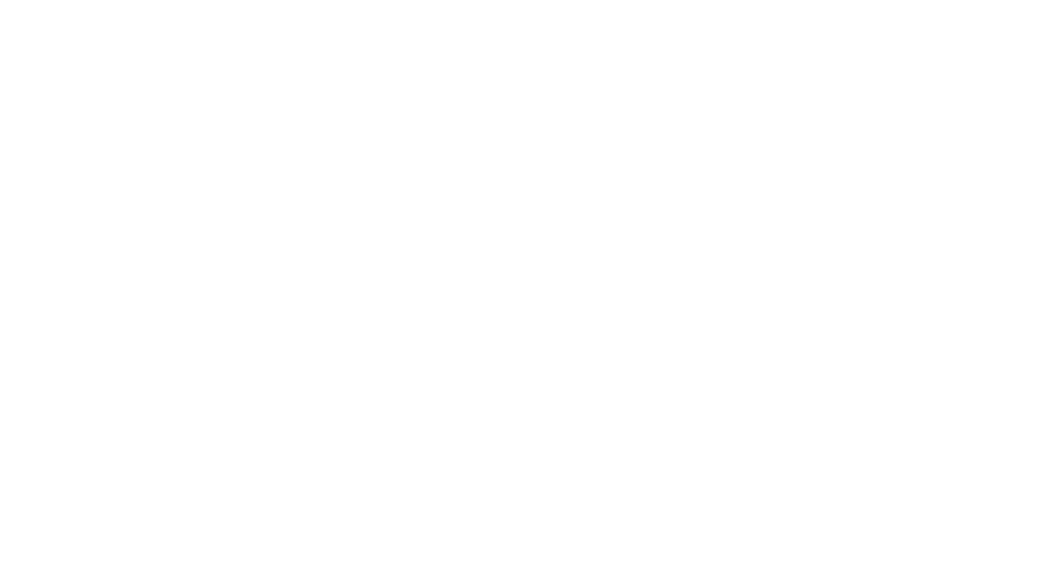
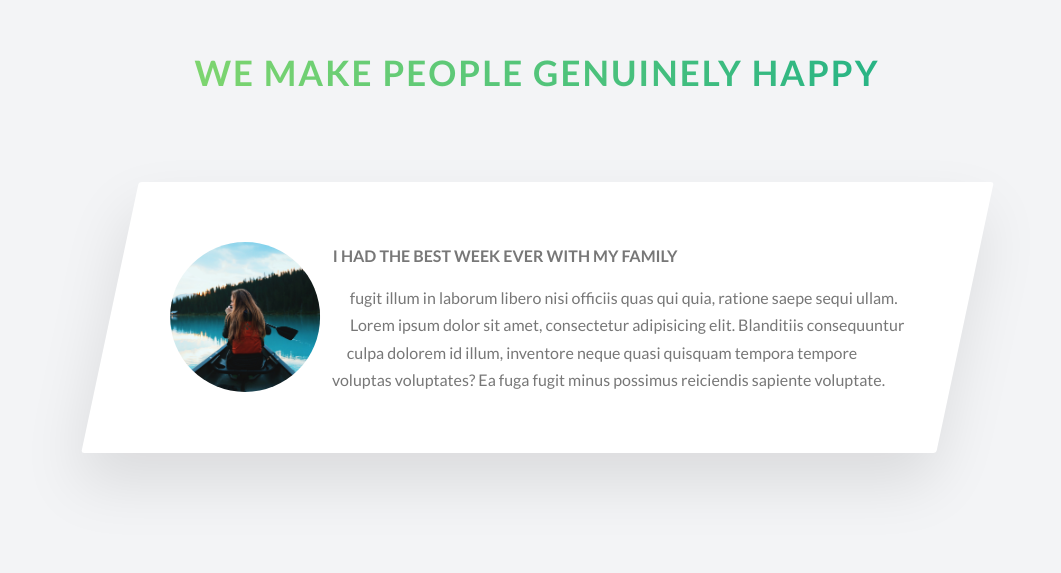
Before and after one commit to aligorgin/natours, a Next.js app: page / in a window 1280 px wide. Shown: the part 3387-3960 px from the top of the page, without its empty margins (103-1164 px from the left). Before the commit the page ends 3310 px from the top, so only its background shows below. Built offline with nearby package versions, Linux system fonts and the light colour scheme.

Commit message:
working on stories section

```diff
--- a/src/ui/natours/App.tsx
+++ b/src/ui/natours/App.tsx
@@ -2,6 +2,7 @@ import Header from "./containers/Header";
 import About from "./containers/About";
 import Features from "./containers/Features";
 import Tours from "./containers/Tours";
+import Stories from "./containers/Stories";
 
 
 export default function App() {
@@ -12,6 +13,7 @@ export default function App() {
                 <About/>
                 <Features/>
                 <Tours/>
+                <Stories/>
             </main>
         </div>
     )
--- a/src/ui/natours/components/Button.tsx
+++ b/src/ui/natours/components/Button.tsx
@@ -12,8 +12,8 @@ export default function Button({text, isAnimated, color, textColor, }: Props) {
         <div
             className={clsx('text-[1.6rem] cursor-pointer transition-all duration-200 transform  hover:-translate-y-2 rounded-full uppercase ',
                 'py-[1.5rem] px-[4rem] inline-block relative active:-translate-y-1 hover:shadow-light active:shadow-lessLight after:inline-block after:h-full after:w-full after:rounded-full after:absolute ',
-                'after:top-0 after:left-0 after:-z-1 after:transform hover:after:scale-x-140 hover:after:scale-y-160 hover:after:opacity-0 hover:after:transition-all hover:after:duration-400',
-                'bg-'+color, 'text-'+textColor, 'after:bg-'+color, isAnimated && 'animate-moveInBottom animate-fill-backwards')}>
+                'after:top-0 after:left-0 after:-z-1 after:transform hover:after:scale-x-140 hover:after:scale-y-160 hover:after:opacity-0 hover:after:transition-all hover:after:duration-400 ',
+                ' bg-'+color, ' text-'+textColor, ' after:bg-'+color, isAnimated && ' animate-moveInBottom animate-fill-backwards')}>
             {text}
         </div>
     )
--- /dev/null
+++ b/src/ui/natours/components/StoriesCard.tsx
@@ -0,0 +1,20 @@
+import HeadingTerritory from "./HeadingTerritory";
+import Image from "next/image";
+import nat8 from '../../../../public/natours-img/nat-8.jpg';
+
+interface Props {
+    text:string;
+}
+export default function StoriesCard({text}:Props){
+    return(
+        <div className='w-3/4 mx-auto shadow-super bg-white rounded-[3px] p-[6rem] pl-[9rem] text-[1.6rem] skew-x-[-12deg]'>
+            <div className='w-[15rem] h-[15rem] shape-outside-circle float-left clip-path-circle translate-x-[-3rem] skew-x-[12deg]'>
+                <Image src={nat8} alt='nature photo' layout='fill' objectFit={'cover'}/>
+            </div>
+            <div className='skew-x-[12deg]'>
+                <HeadingTerritory text={'i had the best week ever with my family'}/>
+                <p className='mt-[1.5rem]'> fugit illum in laborum libero nisi officiis quas qui quia, ratione saepe sequi ullam. Lorem ipsum dolor sit amet, consectetur adipisicing elit. Blanditiis consequuntur culpa dolorem id illum, inventore neque quasi quisquam tempora tempore voluptas voluptates? Ea fuga fugit minus possimus reiciendis sapiente voluptate.</p>
+            </div>
+        </div>
+    )
+}
--- /dev/null
+++ b/src/ui/natours/containers/Stories.tsx
@@ -0,0 +1,18 @@
+import HeaderHoverAnimate from "../components/HeaderHoverAnimate";
+import StoriesCard from "../components/StoriesCard";
+
+export default function Stories(){
+    return(
+        <>
+            <section className='py-[15rem] bg-gray-100'>
+                <div className='mb-[8rem] text-center'>
+                    <HeaderHoverAnimate text={'we make people genuinely happy'}/>
+                </div>
+
+                <div className='max-w-[114rem] mx-auto'>
+                    <StoriesCard text={'text'}/>
+                </div>
+            </section>
+        </>
+    )
+}
--- a/styles/globals.css
+++ b/styles/globals.css
@@ -23,6 +23,14 @@
     /*for fixing showing animation before delay*/
     .animate-fill-backwards {
         animation-fill-mode: backwards;
+    }
+
+    .shape-outside-circle{
+        shape-outside: circle(50% at 50% 50%);
+    }
+
+    .clip-path-circle {
+        clip-path: circle(50% at 50% 50%);
     }
 
 }
--- a/tailwind.config.js
+++ b/tailwind.config.js
@@ -28,7 +28,8 @@ module.exports = {
                 lessLight: '0 .5rem 1rem rgba(0,0,0,.2)',
                 semiDark: '0 1.5rem 4rem rgba(0,0,0,.2)',
                 semiDarkLow: '0 1.5rem 4rem rgba(0,0,0,.15)',
-                dark: '0 2.5rem 4rem rgba(0,0,0,.5)'
+                dark: '0 2.5rem 4rem rgba(0,0,0,.5)',
+                super: '0 3rem 6rem rgba(0,0,0,.1)'
             },
             translate: {
                 '0.75': '.3rem'
```
Lines whose indentation alone changed are shown as unchanged.
